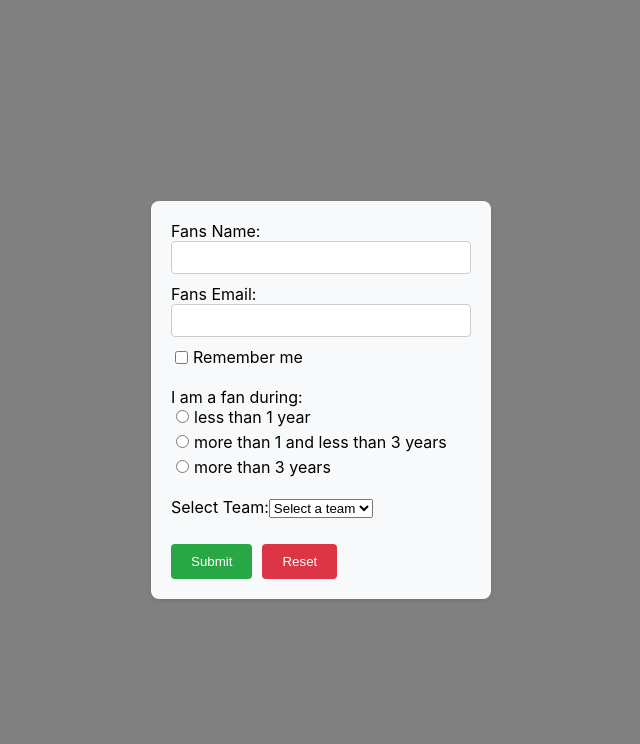
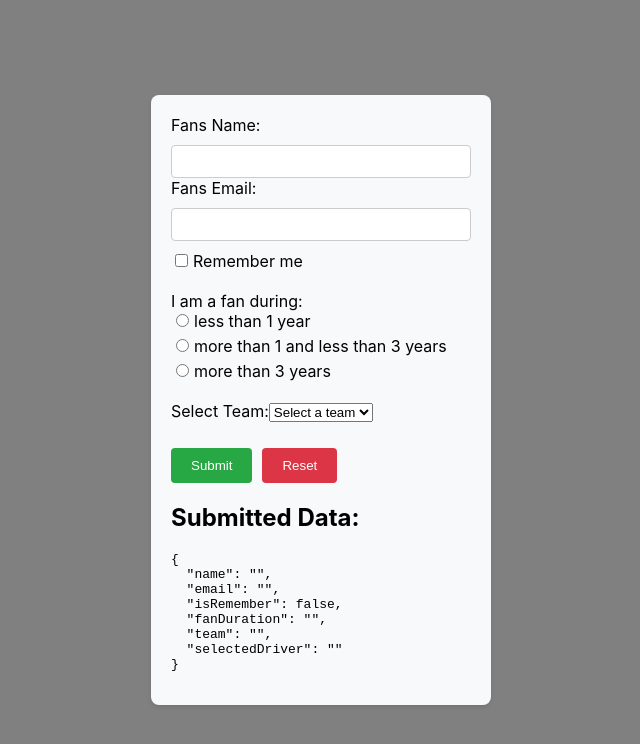
Before and after one commit to leeshko/RnD-formik, a React (Create React App) app: page / in a window 1280 px wide. Shown: the top 744 px of the page, without its empty margins (319-959 px from the left). Built offline with nearby package versions, Linux system fonts and the light colour scheme.

Commit message:
feat: add formik and refactor form

```diff
--- a/package.json
+++ b/package.json
@@ -7,6 +7,7 @@
     "@testing-library/jest-dom": "^5.17.0",
     "@testing-library/react": "^13.4.0",
     "@testing-library/user-event": "^13.5.0",
+    "formik": "^2.4.5",
     "gh-pages": "^6.1.1",
     "react": "^18.2.0",
     "react-dom": "^18.2.0",
--- a/src/App.js
+++ b/src/App.js
@@ -1,34 +1,8 @@
 import React, { useState } from "react";
+import { Formik, Field, Form, ErrorMessage, useField } from "formik";
 import styles from "./App.module.css";
 
 function App() {
-  const [name, setName] = useState("");
-  const [email, setEmail] = useState("");
-  const [isRemember, setIsRemember] = useState(false);
-  const [fanDuration, setFanDuration] = useState("");
-  const [team, setTeam] = useState("");
-  const [teamOptions, setTeamOptions] = useState([]);
-
-  const [submittedData, setSubmittedData] = useState(null);
-
-  const handleSubmit = (e) => {
-    e.preventDefault();
-    const form = e.target;
-    const formData = new FormData(form);
-    const data = Object.fromEntries(formData.entries());
-    setSubmittedData(data);
-    console.log(data);
-  };
-
-  const handleReset = (e) => {
-    e.preventDefault();
-    setName("");
-    setEmail("");
-    setIsRemember(false);
-    setFanDuration("");
-    setTeam("");
-    setTeamOptions([]);
-  };
 
   const teams = [
     { value: "", label: "Select a team" },
@@ -37,90 +11,105 @@ function App() {
     { value: "mercedes", label: "Mercedes" },
   ];
 
-  const handleMainSelectChange = (e) => {
-    const selectedTeam = e.target.value;
-    setTeam(selectedTeam);
+  const validate = (values) => {
+    const errors = {};
+    if (!values.name) {
+      errors.name = "Required";
+    } else if (values.name.length > 15) {
+      errors.name = "Must be 15 characters or less";
+    }
+    if (!values.email) {
+      errors.email = "Required";
+    } else if (
+      !/^[A-Z0-9._%+-]+@[A-Z0-9.-]+\.[A-Z]{2,4}$/i.test(values.email)
+    ) {
+      errors.email = "Invalid email address";
+    }
+    return errors;
+  };
 
-    switch (selectedTeam) {
+  const getDriversList = (team) => {
+    switch (team) {
       case "redBull":
-        setTeamOptions(["Max Verstappen", "Sergio Pérez"]);
-        break;
+        return ["Max Verstappen", "Sergio Pérez"];
+
       case "ferrari":
-        setTeamOptions(["Charles Leclerc", "Carlos Sainz Jr."]);
-        break;
+        return ["Charles Leclerc", "Carlos Sainz Jr."];
       case "mercedes":
-        setTeamOptions(["Lewis Hamilton", "George Russell"]);
-        break;
+        return ["Lewis Hamilton", "George Russell"];
       default:
-        setTeamOptions([]);
-        break;
+        return [];
     }
   };
 
   return (
     <div className={styles.mainWindow}>
-      <form
+      <Formik
+        initialValues={{
+          name: "",
+          email: "",
+          isRemember: false,
+          fanDuration: "",
+          team: "",
+          selectedDriver: "",
+        }}
+        validate={validate}
+        onSubmit={(values) => console.log(values)}
+      >
+        {(formik) => (
+          <Form
             className={styles.form}
-        onSubmit={handleSubmit}
-        onReset={handleReset}
+            onSubmit={formik.handleSubmit}
+            onReset={formik.handleReset}
           >
-        <label>
-          Fans Name:
-          <input
-            type="text"
+            <label htmlFor="name">Fans Name:</label>
+            <Field type="text" name="name" />
+            <ErrorMessage
+              className={styles.error}
               name="name"
-            value={name}
-            onChange={(e) => setName(e.target.value)}
+              component={"div"}
             />
+
+            <label htmlFor="email">Fans Email: </label>
+            <Field type="email" name="email" />
+            <ErrorMessage
+              className={styles.error}
+              name="email"
+              component={"div"}
+            />
+
+            <label className={styles.rememberMe} htmlFor="isRemember">
+              {" "}
             </label>
-        <label>
-          Fans Email:
-          <input
-            type="email"
-            name="email"
-            value={email}
-            onChange={(e) => setEmail(e.target.value)}
-          />
-        </label>
-        <label className={styles.rememberMe}>
-          <input
-            type="checkbox"
-            name="isRemember"
-            checked={isRemember}
-            onChange={(e) => setIsRemember(e.target.checked)}
-          />
+            <Field type="checkbox" name="isRemember" />
             <span>Remember me</span>
-        </label>
 
             <p>
               I am a fan during:
               <label>
-            <input
+                <Field
                   type="radio"
                   name="fanDuration"
                   value="less1"
-              checked={fanDuration === "less1"}
-              onChange={() => setFanDuration("less1")}
+                  checked={formik.values.fanDuration === "less1"}
                 />
                 less than 1 year
               </label>
               <label>
-            <input
+                <Field
                   type="radio"
                   name="fanDuration"
                   value="less3"
-              checked={fanDuration === "less3"}
-              onChange={() => setFanDuration("less3")}
+                  checked={formik.values.fanDuration === "less3"}
                 />
                 more than 1 and less than 3 years
               </label>
               <label>
-            <input
+                <Field
                   type="radio"
                   name="fanDuration"
                   value="more3"
-              checked={fanDuration === "more3"}
-              onChange={() => setFanDuration("more3")}
+                  checked={formik.values.fanDuration === "more3"}
                 />
                 more than 3 years
               </label>
@@ -128,41 +117,38 @@ function App() {
 
             <p>
               Select Team:
-          <select
-            name="teamSelect"
-            onChange={handleMainSelectChange}
-            value={team}
-          >
+              <Field name="team" as="select">
                 {teams.map((team) => (
                   <option key={team.value} value={team.value}>
                     {team.label}
                   </option>
                 ))}
-          </select>
+              </Field>
             </p>
-
-        {teamOptions.length > 0 && (
+            {formik.values.team.length > 0 && (
               <p>
                 Select Driver:
-            <select name="driverSelect">
-              {teamOptions.map((driver, index) => (
+                <Field name="selectedDriver" as="select">
+                  {getDriversList(formik.values.team).map((driver, index) => (
                     <option key={index} value={driver}>
                       {driver}
                     </option>
                   ))}
-            </select>
+                </Field>
               </p>
             )}
 
             <button type="submit">Submit</button>
             <button type="reset">Reset</button>
-        {submittedData && (
+            {
               <div>
                 <h2>Submitted Data:</h2>
-            <pre>{JSON.stringify(submittedData, null, 2)}</pre>
+                <pre>{JSON.stringify(formik.values, null, 2)}</pre>
               </div>
+            }
+          </Form>
         )}
-      </form>
+      </Formik>
     </div>
   );
 }
--- a/src/App.module.css
+++ b/src/App.module.css
@@ -79,3 +79,8 @@
 .form p label input[type="radio"] {
     margin-right: 5px;
 }
+
+.error {
+    color: red;
+    font-size: 0.8rem;
+}
```
Also changed, not shown: 1 other file (tests, documents, lock files or other folders). Lines whose indentation alone changed are shown as unchanged.
